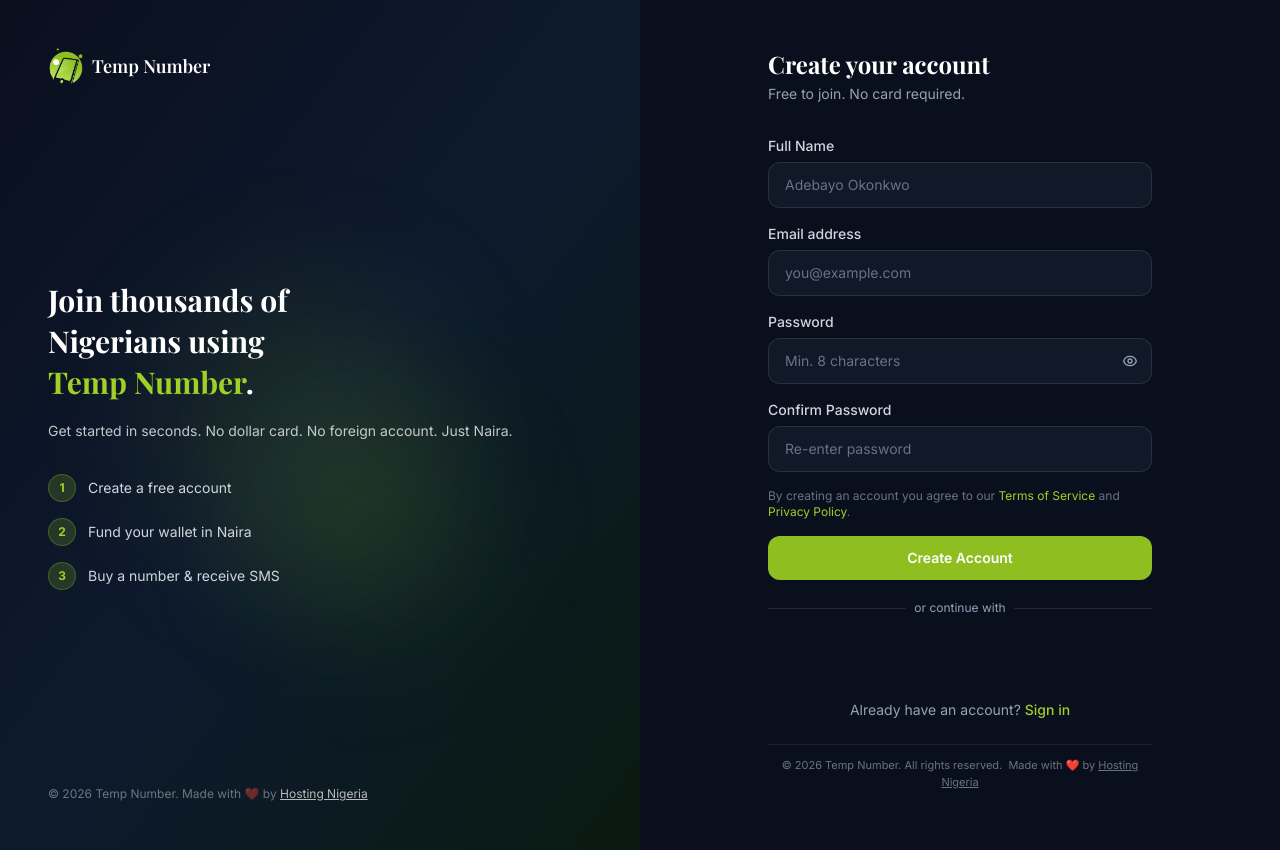
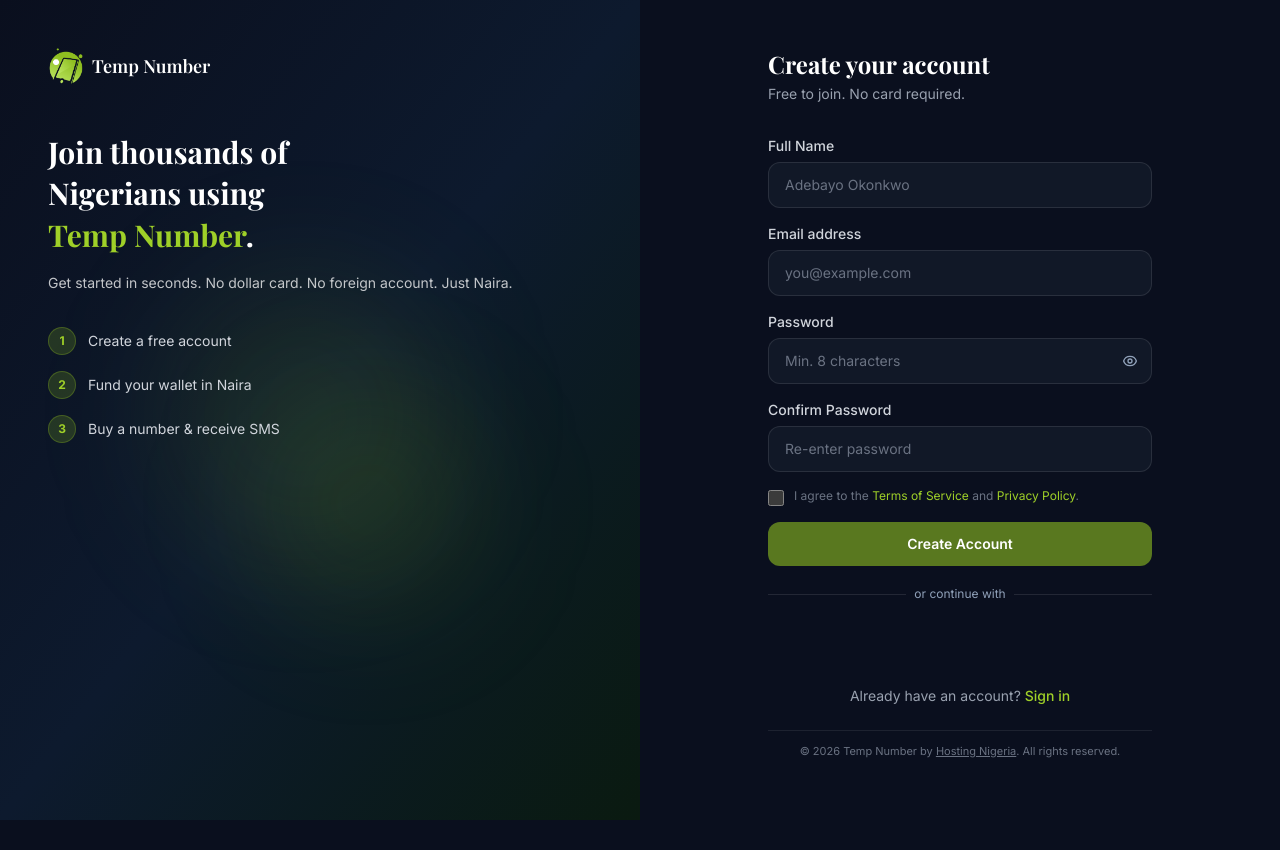
Before and after one commit to Bornorbang/tempnumber, a Next.js app: page /auth/signup in a window 1280 px wide. After the commit the page ends 820 px from the top, so only its background shows below. Built offline with nearby package versions, Linux system fonts and the light colour scheme; no server answers; a web font is replaced by a local one.

Commit message:
feat: margin 500, reseller prices, terms checkbox, copyright, auth layout

```diff
--- a/src/app/auth/signin/page.tsx
+++ b/src/app/auth/signin/page.tsx
@@ -34,7 +34,7 @@
   return (
     <div className="min-h-screen bg-[var(--bg-page)] flex">
       {/* Left panel — branding */}
-      <div className="hidden lg:flex lg:w-1/2 bg-gradient-to-br from-[#0a0f1e] via-[#0d1a2e] to-[#0a1a10] flex-col justify-between p-12 relative overflow-hidden">
+      <div className="hidden lg:flex lg:w-1/2 bg-gradient-to-br from-[#0a0f1e] via-[#0d1a2e] to-[#0a1a10] flex-col justify-start gap-12 p-12 relative overflow-hidden">
         {/* Glow blobs */}
         <div className="absolute top-1/4 left-1/4 w-72 h-72 bg-green-500/10 rounded-full blur-3xl pointer-events-none" />
         <div className="absolute bottom-1/4 right-1/4 w-56 h-56 bg-blue-500/10 rounded-full blur-3xl pointer-events-none" />
@@ -70,10 +70,6 @@
           </div>
         </div>
 
-        <p className="text-white/40 text-xs relative">
-          © {new Date().getFullYear()} Temp Number. Made with ❤️ by{" "}
-          <a href="https://hostingnigeria.com" target="_blank" rel="noopener noreferrer" className="text-white/70 hover:text-white underline transition-colors">Hosting Nigeria</a>
-        </p>
       </div>
 
       {/* Right panel — form */}
--- a/src/app/auth/signup/page.tsx
+++ b/src/app/auth/signup/page.tsx
@@ -13,6 +13,7 @@
   const [showPass, setShowPass] = useState(false);
   const [loading, setLoading] = useState(false);
   const [error, setError] = useState<string | null>(null);
+  const [agreedToTerms, setAgreedToTerms] = useState(false);
   const { register, loginWithGoogle } = useAuth();
   const router = useRouter();
 
@@ -40,7 +41,7 @@
   return (
     <div className="min-h-screen bg-[var(--bg-page)] flex">
       {/* Left branding panel */}
-      <div className="hidden lg:flex lg:w-1/2 bg-gradient-to-br from-[#0a0f1e] via-[#0d1a2e] to-[#0a1a10] flex-col justify-between p-12 relative overflow-hidden">
+      <div className="hidden lg:flex lg:w-1/2 bg-gradient-to-br from-[#0a0f1e] via-[#0d1a2e] to-[#0a1a10] flex-col justify-start gap-12 p-12 relative overflow-hidden">
         <div className="absolute top-1/3 left-1/4 w-72 h-72 bg-green-500/10 rounded-full blur-3xl pointer-events-none" />
         <div className="absolute bottom-1/4 right-1/4 w-56 h-56 bg-emerald-500/10 rounded-full blur-3xl pointer-events-none" />
 
@@ -75,11 +76,6 @@
             ))}
           </div>
         </div>
-
-        <p className="text-white/40 text-xs relative">
-          © {new Date().getFullYear()} Temp Number. Made with ❤️ by{" "}
-          <a href="https://hostingnigeria.com" target="_blank" rel="noopener noreferrer" className="text-white/70 hover:text-white underline transition-colors">Hosting Nigeria</a>
-        </p>
       </div>
 
       {/* Right form panel */}
@@ -170,12 +166,21 @@
               )}
             </div>
 
-            <p className="text-slate-400 dark:text-gray-500 text-xs">
-              By creating an account you agree to our{" "}
-              <Link href="#" className="text-green-600 dark:text-green-400 hover:underline">Terms of Service</Link>{" "}
-              and{" "}
-              <Link href="#" className="text-green-600 dark:text-green-400 hover:underline">Privacy Policy</Link>.
-            </p>
+            <label className="flex items-start gap-2.5 cursor-pointer">
+              <input
+                type="checkbox"
+                required
+                checked={agreedToTerms}
+                onChange={(e) => setAgreedToTerms(e.target.checked)}
+                className="mt-0.5 w-4 h-4 accent-green-500 flex-shrink-0 cursor-pointer"
+              />
+              <span className="text-slate-400 dark:text-gray-500 text-xs">
+                I agree to the{" "}
+                <Link href="/legal/terms" className="text-green-600 dark:text-green-400 hover:underline">Terms of Service</Link>{" "}
+                and{" "}
+                <Link href="/legal/privacy" className="text-green-600 dark:text-green-400 hover:underline">Privacy Policy</Link>.
+              </span>
+            </label>
 
             {error && (
               <div className="bg-red-500/10 border border-red-500/20 text-red-500 text-sm rounded-xl px-4 py-3">
@@ -185,7 +190,7 @@
 
             <button
               type="submit"
-              disabled={loading || !passwordsMatch}
+              disabled={loading || !passwordsMatch || !agreedToTerms}
               className="w-full bg-green-500 hover:bg-green-400 disabled:bg-green-500/60 text-white font-semibold py-3 rounded-xl text-sm transition-all hover:shadow-lg hover:shadow-green-500/25 flex items-center justify-center gap-2"
             >
               {loading ? (
--- a/src/app/dashboard/page.tsx
+++ b/src/app/dashboard/page.tsx
@@ -34,7 +34,7 @@
 const NGN_RATE = 1600;
 
 function usdToNgn(usd: string | number) {
-  return (Math.ceil(Number(usd) * NGN_RATE) + 1000).toLocaleString();
+  return (Math.ceil(Number(usd) * NGN_RATE) + 500).toLocaleString();
 }
 
 // ── Rental row with live TTL, code polling, and cancel ───────────────────────
@@ -413,7 +413,7 @@
     if (rentingService) return;
 
     // Client-side balance check — stops obvious low-balance attempts before any network call
-    const costNgn = Math.ceil(Number(s.price) * NGN_RATE) + 1000;
+    const costNgn = Math.ceil(Number(s.price) * NGN_RATE) + 500;
     if (user && user.wallet_balance < costNgn) {
       addToast("error", "Low balance", "Please top up wallet.");
       return;
--- a/src/app/pricing/page.tsx
+++ b/src/app/pricing/page.tsx
@@ -7,7 +7,7 @@
 
 const NGN_RATE = 1600;
 function usdToNgn(usd: string | number) {
-  return (Math.ceil(Number(usd) * NGN_RATE) + 1000).toLocaleString();
+  return (Math.ceil(Number(usd) * NGN_RATE) + 500).toLocaleString();
 }
 
 type Service = {
--- a/src/app/reseller/page.tsx
+++ b/src/app/reseller/page.tsx
@@ -19,7 +19,7 @@
 const NGN_RATE = 1600;
 
 function usdToResellerNgn(usd: string | number) {
-  return Math.ceil(Number(usd) * NGN_RATE) + 500; // ₦500 margin — cheaper than retail (₦1000)
+  return Math.ceil(Number(usd) * NGN_RATE) + 200; // ₦200 margin — cheaper than retail (₦500)
 }
 
 // ── Pricing plans ─────────────────────────────────────────────────────────────
@@ -28,7 +28,7 @@
   {
     name: "Starter Platform",
     tagline: "Everything you need to launch your own SMS verification business.",
-    price: "₦700,000",
+    price: "₦500,000",
     priceNote: "One-time setup fee",
     badge: "Most Popular",
     highlight: false,
@@ -49,12 +49,12 @@
     ],
     notIncluded: [],
     cta: "Get Started",
-    ctaHref: "https://wa.me/2349160421899?text=Hi%2C%20I%27m%20interested%20in%20the%20Starter%20Platform%20(%E2%82%A6700%2C000).%20Please%20provide%20more%20details.",
+    ctaHref: "https://wa.me/2349160421899?text=Hi%2C%20I%27m%20interested%20in%20the%20Starter%20Platform%20(%E2%82%A6500%2C000).%20Please%20provide%20more%20details.",
   },
   {
     name: "Pro Platform",
     tagline: "A full-featured, revenue-ready platform built to scale your business.",
-    price: "₦1,200,000",
+    price: "₦700,000",
     priceNote: "One-time setup fee",
     badge: "Best Value",
     highlight: true,
@@ -74,7 +74,7 @@
     ],
     notIncluded: [],
     cta: "Contact Us",
-    ctaHref: "https://wa.me/2349160421899?text=Hi%2C%20I%27m%20interested%20in%20the%20Pro%20Platform%20(%E2%82%A61%2C200%2C000).%20Please%20provide%20more%20details.",
+    ctaHref: "https://wa.me/2349160421899?text=Hi%2C%20I%27m%20interested%20in%20the%20Pro%20Platform%20(%E2%82%A6700%2C000).%20Please%20provide%20more%20details.",
   },
 ];
 
--- a/src/components/Footer.tsx
+++ b/src/components/Footer.tsx
@@ -92,10 +92,7 @@
 
         <div className="pt-6 border-t border-slate-200 dark:border-white/10 flex flex-col sm:flex-row items-center justify-between gap-3">
           <p className="text-slate-400 dark:text-gray-500 text-xs">
-            © {new Date().getFullYear()} Temp Number. All rights reserved.
-          </p>
-          <p className="text-slate-400 dark:text-gray-500 text-xs">
-            Made with ❤️ by{" "}
+            © {new Date().getFullYear()} Temp Number by{" "}
             <a
               href="https://hostingnigeria.com"
               target="_blank"
@@ -104,6 +101,7 @@
             >
               Hosting Nigeria
             </a>
+            . All rights reserved.
           </p>
         </div>
       </div>
--- a/src/components/MiniFooter.tsx
+++ b/src/components/MiniFooter.tsx
@@ -2,7 +2,7 @@
   return (
     <footer className={`text-center py-3 border-t border-[var(--border-color)] ${className}`}>
       <p className="text-gray-500 text-[11px]">
-        &copy; {new Date().getFullYear()} Temp Number. All rights reserved. &nbsp;Made with &#10084;&#65039; by{" "}
+        &copy; {new Date().getFullYear()} Temp Number by{" "}
         <a
           href="https://hostingnigeria.com"
           target="_blank"
@@ -11,6 +11,7 @@
         >
           Hosting Nigeria
         </a>
+        . All rights reserved.
       </p>
     </footer>
   );
--- a/src/lib/getatext.ts
+++ b/src/lib/getatext.ts
@@ -10,7 +10,7 @@
 export const NGN_RATE = 1600;
 
 export function usdToNgn(usd: number | string): number {
-  return Math.ceil(Number(usd) * NGN_RATE) + 1000;
+  return Math.ceil(Number(usd) * NGN_RATE) + 500;
 }
 
 export async function getatextFetch(
```
